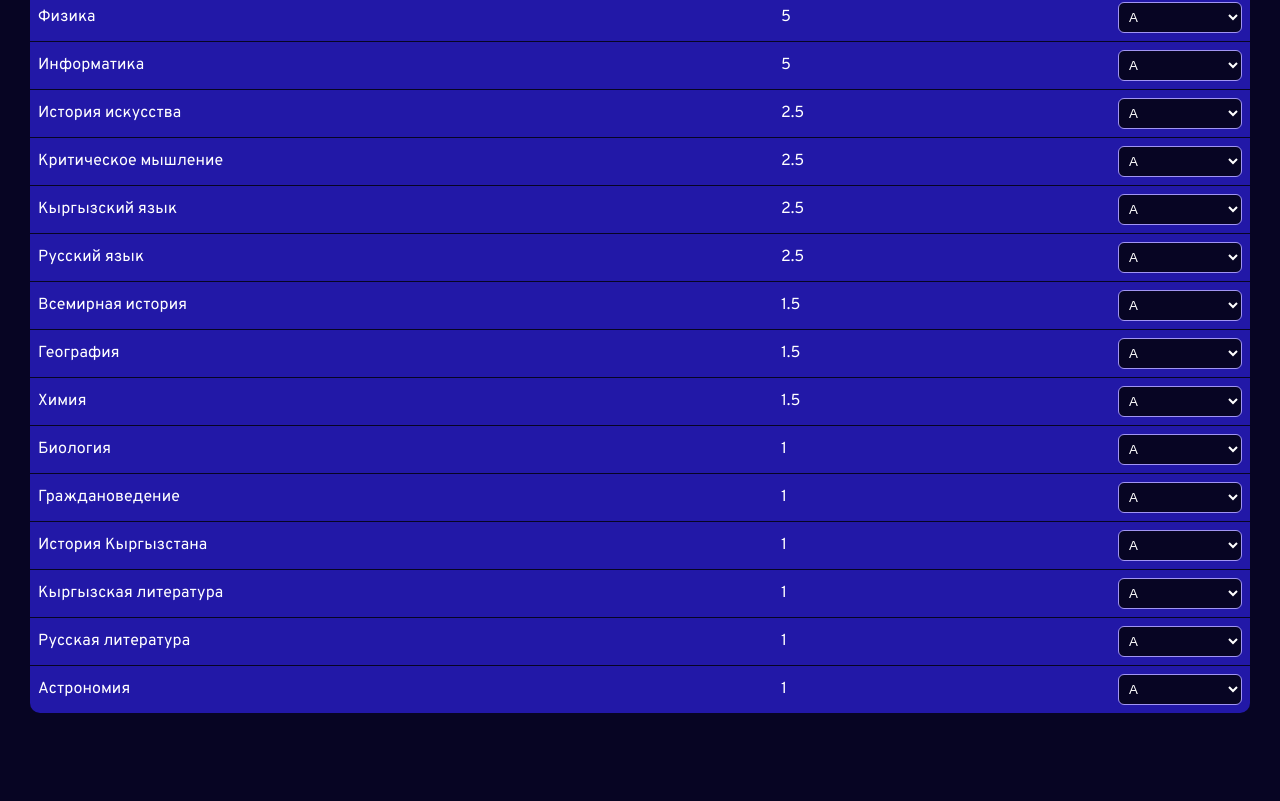
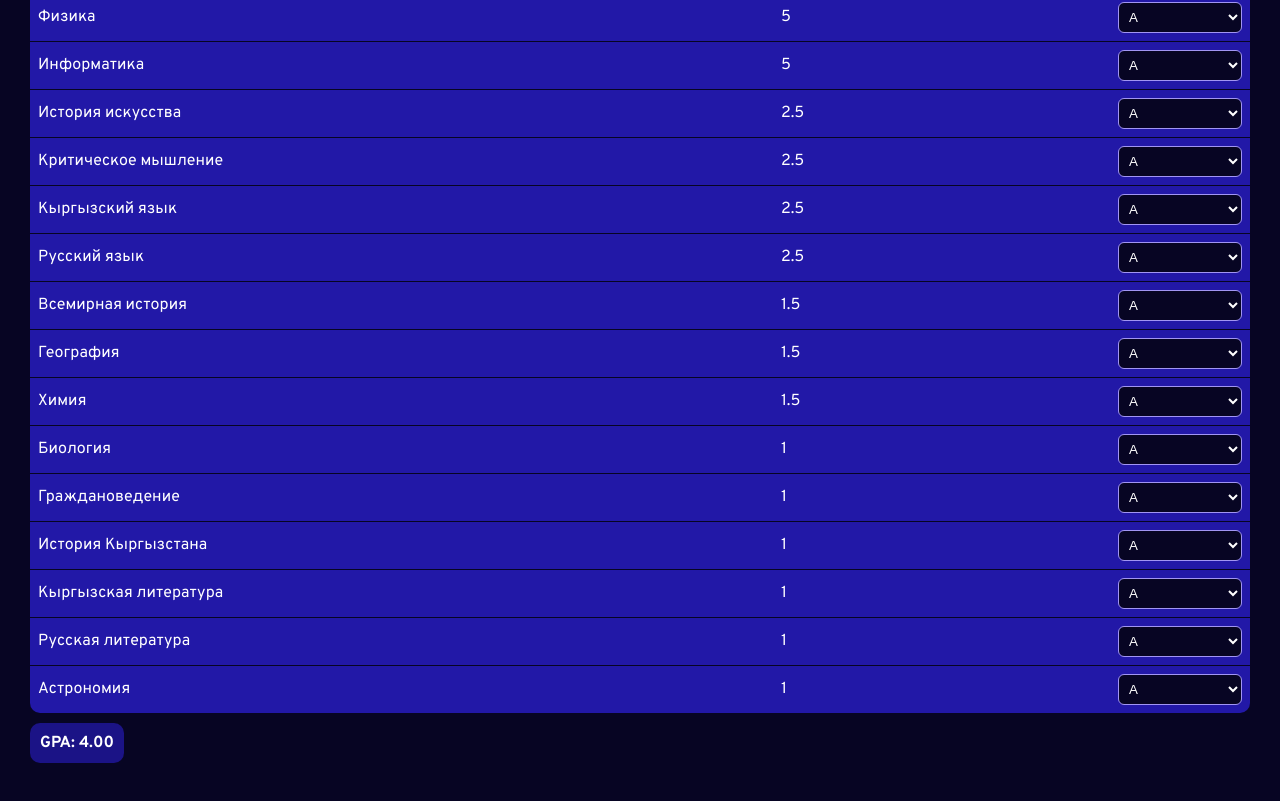
Before and after one commit to aidartheklutz/newTsiTools, a React (Vite) app: page /gpa/freshmen in a window 1280 px wide. Shown: the part 1404-2205 px from the top of the page. Built offline with nearby package versions, Linux system fonts and the light colour scheme; a web font is replaced by a local one.

Commit message:
add GPAField after Spring table in FreshmenCalc

```diff
--- a/src/pages/GpaCalc/FreshmenCalc.jsx
+++ b/src/pages/GpaCalc/FreshmenCalc.jsx
@@ -186,6 +186,7 @@ export function FreshmenCalc() {
                 {renderRow("Астрономия", springSubjects[16])}
               </tbody>
             </table>
+            <GPAField value={calcGPA(springSubjects)} />
           </div>
         </div>
       </div>
```
